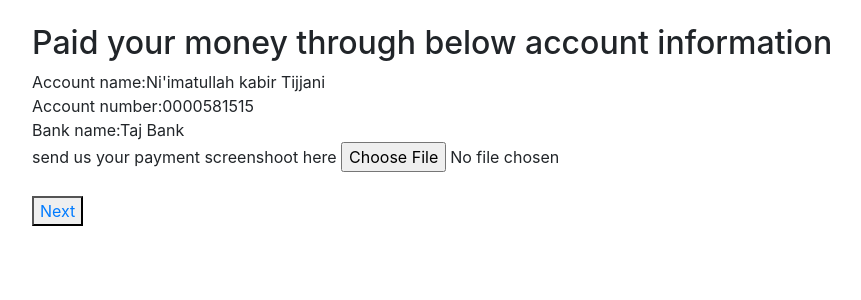
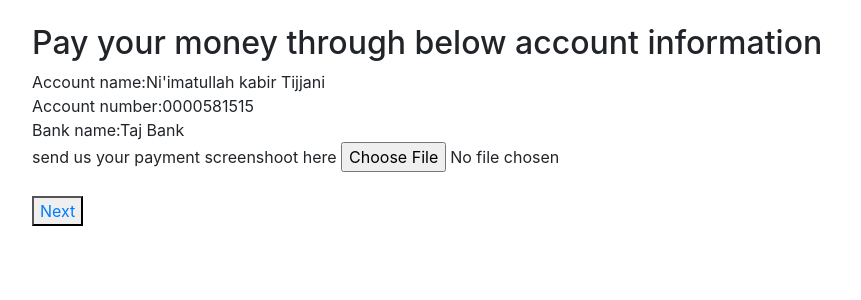
Before and after one commit to thisisazeez/alniiima, a Django app: page /paid in a window 1280 px wide. Shown: the part 56-356 px from the top of the page, without its empty margins (53-914 px from the left). Run offline with Django 3.2, Linux system fonts and the light colour scheme; some libraries are stand-ins or nearby versions.

Commit message:
modified

```diff
--- a/templates/paid.html
+++ b/templates/paid.html
@@ -27,7 +27,7 @@
 </head>
 <body>
        {% block content %}
-    <h2>Paid your money through below account information</h2>
+    <h2>Pay your money through below account information</h2>
     Account name:Ni'imatullah kabir Tijjani<br>
     Account number:0000581515<br>
     Bank name:Taj Bank
```
Also changed, not shown: templates/base.html (+4 -3 lines).
